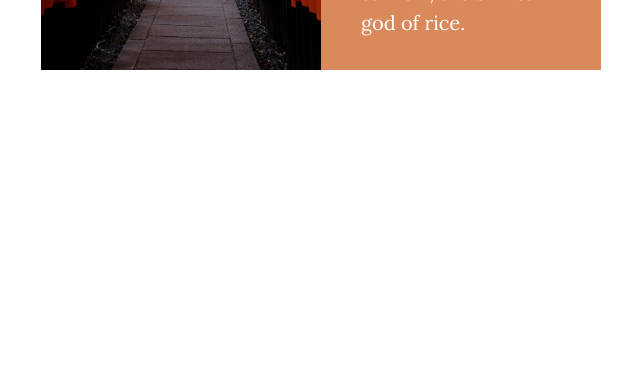
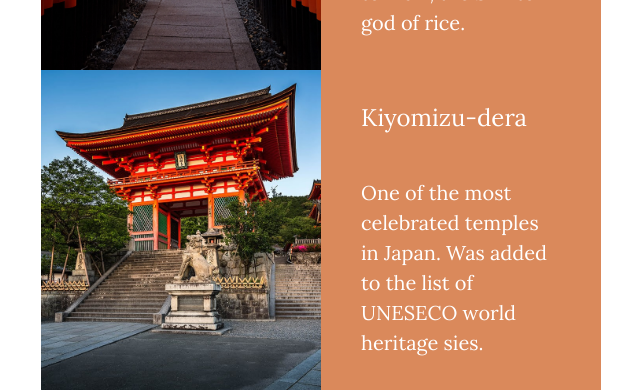
Before and after one commit to vin-vu/hazakura-travel, a React (Create React App) app: page / in a window 1280 px wide. Shown: the part 2842-3232 px from the top of the page, without its empty margins (119-759 px from the left). Before the commit the page ends 2912 px from the top, so only its background shows below. Built offline with nearby package versions, Linux system fonts and the light colour scheme; a web font is replaced by a local one.

Commit message:
Added kiyomizu dera card and flex wrap property

```diff
--- a/src/components/PageStyle2/components/PageStyle2.js
+++ b/src/components/PageStyle2/components/PageStyle2.js
@@ -3,7 +3,8 @@ import "../styles/PageStyle2.css";
 import Text from "../../../text/text.json";
 import Card from "./Card";
 import Kinkakuji from "../../../images/kinkakuji.jpg";
-import Fushimi from "../../../images/Fushimi Inari Shrine.jpg";
+import Fushimi from "../../../images/fushimi-inari-shrine.jpg";
+import Kiyomizu_dera_gate from "../../../images/kiyomizu-dera-gate.jpg";
 
 function PageStyle2() {
   return (
@@ -22,6 +23,7 @@ function PageStyle2() {
       <div className="cards-container">
         <Card img={Kinkakuji} alt="Kinkakuji" title="Kinkakuji" info="A Zen Temple in Northern Tokyo whose top 2 floors are completely covered in golden leaf." />
         <Card img={Fushimi} alt="Fushimi" title="Fushimi Inari Shrine" info="The most important of several thousands of shrines dedicated to Inari, the Shinto god of rice." />
+        <Card img={Kiyomizu_dera_gate} alt="Kiyomizu_dera_gate" title="Kiyomizu-dera" info="One of the most celebrated temples in Japan. Was added to the list of UNESECO world heritage sies." />
       </div>
     </div>
   );
--- a/src/components/PageStyle2/styles/PageStyle2.css
+++ b/src/components/PageStyle2/styles/PageStyle2.css
@@ -6,3 +6,10 @@
   padding-right: 10em;
   flex-direction: column;
 }
+
+.cards-container {
+  width: 100%;
+  display: flex;
+  justify-content: space-between;
+  flex-wrap: wrap;
+}
```
Also changed, not shown: src/images/fushimi-inari-shrine.jpg (renamed from src/images/Fushimi Inari Shrine.jpg), src/images/kiyomizu-dera-gate.jpg (added).
